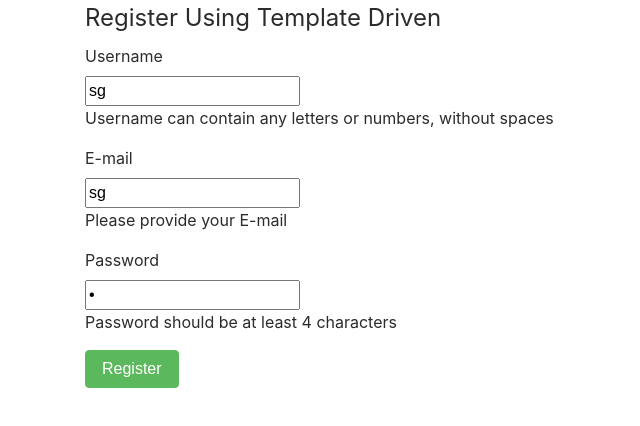
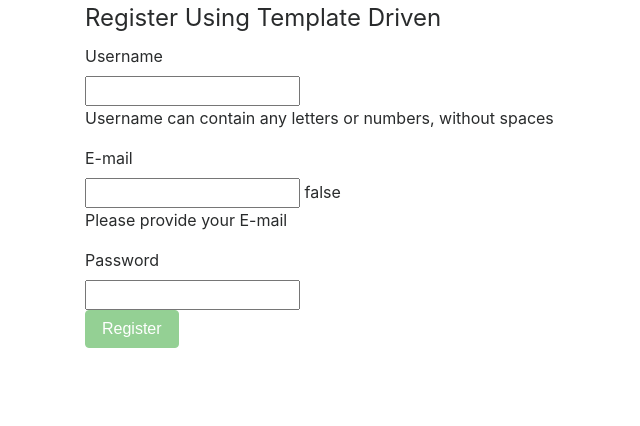
Before and after one commit to CodeKul/angular-router-ns-weekend-13, an Angular app: page /reg in a window 1280 px wide. Shown: the top 426 px of the page, without its empty margins (0-640 px from the left). Built offline with nearby package versions, Linux system fonts and the light colour scheme.

Commit message:
forms: template dricen validation

```diff
--- a/src/app/registration/registration.component.html
+++ b/src/app/registration/registration.component.html
@@ -12,8 +12,10 @@
           name="usNm"
           placeholder=""
           class="input-xlarge"
-          [(ngModel)]="frmDt.usNm">
-        <p class="help-block">Username can contain any letters or numbers, without spaces</p>
+          [(ngModel)]="frmDt.usNm"
+          required
+          #un="ngModel">
+        <p class="help-block" *ngIf="!un.valid">Username can contain any letters or numbers, without spaces</p>
       </div>
     </div>
 
@@ -26,8 +28,11 @@
           name="eml"
           placeholder=""
           class="input-xlarge"
-          [(ngModel)]="frmDt.eml">
-        <p class="help-block">Please provide your E-mail</p>
+          [(ngModel)]="frmDt.eml"
+          required
+          #em="ngModel"
+          pattern="[a-z0-9!#$%&'*+/=?^_`{|}~-]+(?:\.[a-z0-9!#$%&'*+/=?^_`{|}~-]+)*@(?:[a-z0-9](?:[a-z0-9-]*[a-z0-9])?\.)+[a-z0-9](?:[a-z0-9-]*[a-z0-9])?"> {{em.valid}}
+        <p class="help-block" *ngIf="!em.valid">Please provide your E-mail</p>
       </div>
     </div>
 
@@ -40,15 +45,17 @@
           name="pass"
           placeholder=""
           class="input-xlarge"
-          [(ngModel)]="frmDt.pass">
-        <p class="help-block">Password should be at least 4 characters</p>
+          [(ngModel)]="frmDt.pass"
+          [required]="em.valid"
+          #ps="ngModel">
+        <p class="help-block" *ngIf="!ps.valid">Password should be at least 4 characters</p>
       </div>
     </div>
 
     <div class="control-group">
       <!-- Button -->
       <div class="controls">
-        <button type="submit" class="btn btn-success">Register</button>
+        <button type="submit" class="btn btn-success" [disabled]="!frm.valid">Register</button>
       </div>
     </div>
   </fieldset>
--- a/src/app/registration/registration.component.ts
+++ b/src/app/registration/registration.component.ts
@@ -9,9 +9,9 @@ import { NgForm } from '@angular/forms';
 export class RegistrationComponent implements OnInit {
 
   frmDt = {
-    usNm: 'sg',
-    eml: 'sg',
-    pass: 's'
+    usNm: '',
+    eml: '',
+    pass: ''
   };
   constructor() { }
 
@@ -19,6 +19,6 @@ export class RegistrationComponent implements OnInit {
   }
 
   onSubmit(frm: NgForm) {
-    console.log(this.frmDt);
+    console.log(frm);
   }
 }
```
